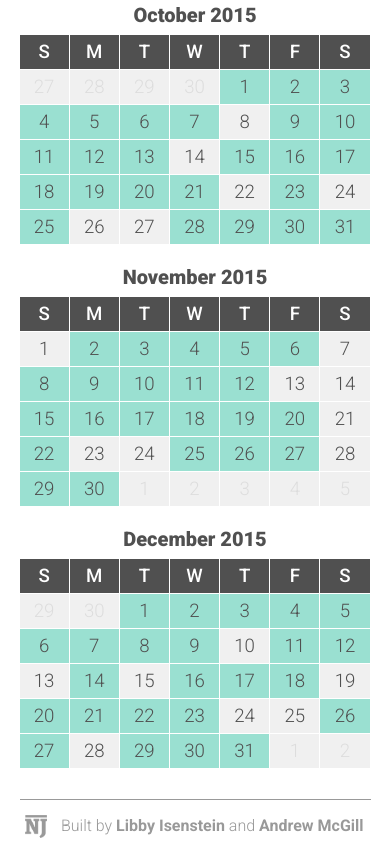
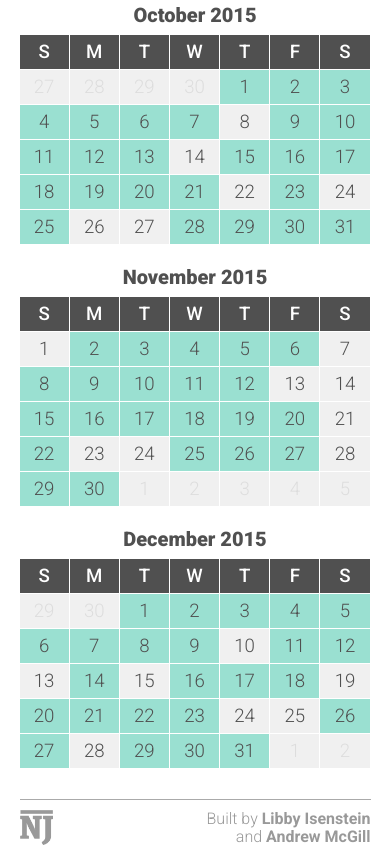
Before and after one commit to Libbygi/congress-birthday-calendar, a website: page index.html in a window 390 px wide. Shown: the part 2706-3565 px from the top of the page. Drawn offline with Linux system fonts and the light colour scheme.

Commit message:
fixing footer

```diff
--- a/index.html
+++ b/index.html
@@ -11,6 +11,15 @@
 	<script src="bower_components/clndr/clndr.min.js"></script>
 	<link href="styles.css" rel="stylesheet">
 	<link rel="stylesheet" href="https://maxcdn.bootstrapcdn.com/font-awesome/4.4.0/css/font-awesome.min.css">
+
+
+	<meta property="og:title" content="HBD, Congress" />
+	<meta property="og:description" content="Don't miss your favorite members' birthdays!" />
+	<meta property="og:type" content="article" />
+	<meta property="og:image" content="http://wheretheystand.nationaljournal.com/app/images/facebook_image.png" />
+	<meta property="og:image:width" content="1200" />
+	<meta property="og:image:height" content="630" />
+
 
 </head>
 
@@ -30,7 +39,13 @@
 	<a href="http://www.nationaljournal.com"><img src="images/NJlogo_999.png"><span>National Journal</span></a>
 	<p>Built by <span>Libby Isenstein</span> and <span>Andrew McGill</span.></p></div>
 
+	<div id="footer_mobile">
+	<a href="http://www.nationaljournal.com"><img src="images/NJlogo_999.png"></a>
+	<p>Built by <span>Libby Isenstein</span><br/>and <span>Andrew McGill</span.></p></div>
+
+
 </div><!--container-->
+
 
 </body>
 
--- a/styles.css
+++ b/styles.css
@@ -171,54 +171,52 @@ body {
 	cursor: pointer;
 }
 
-
-
 .adjacent-month{
 	color: #ddd;
 }
 
 #footer{
 	width: 100%;
-	height: 30px;
 	margin-top: 10px;
 	display: inline-block;
-	border-top: 1px solid #999;
+	border-top: 1px solid #aaa;
 	padding: 10px 0 10px 0;
+}
+
+#footer_mobile{
+	display: none;
 }
 
 #footer img{
 	height: 23px;
-	margin: 5px 8px 0 5px;
+	margin: 0 8px 0 0;
 	width: auto;
 	display: inline-block;
 	float: left;
 }
 
-#footer p{
+#footer p, #footer_mobile p{
 	font-weight: 300;
 	color: #999;
 	display: inline-block;
 	font-size: 12pt;
-	line-height: 0;
 	text-align: right;
-	margin-right: 7px;
+	margin: 0;
 	float: right;
+	}
+
+#footer a, #footer_mobile a{
+	color: #999;
+	text-decoration: none;
 }
 
-#footer a{
-	color: #999;
-	text-decoration: none;
-	margin-top: 50px;
-}
-
-#footer span{
+#footer span, #footer_mobile span{
 	font-weight: 700;
 }
 
-#footer a span{
+#footer a span, #footer_mobile a span{
 	font-weight: 300;
 	display: inline-block;
-	padding-top: 5px;
 }
 
 .hide{
@@ -226,9 +224,28 @@ body {
 }
 
 @media screen and (max-width: 550px) {
-#footer a span{
+#footer{
 	display: none;
 	}
+
+#footer_mobile{
+	display: inline-block;
+	width: 100%;
+	height: auto;
+	margin-top: 10px;
+	border-top: 1px solid #aaa;
+	padding: 10px 0 10px 0;
+}
+
+#footer_mobile p{
+	line-height: 14pt;
+}
+
+#footer_mobile img{
+	height: 35px;
+	margin: 0;
+}
+
 .clndr-table, .clndr, .calendar{
 	width: 100%;
 }
```
